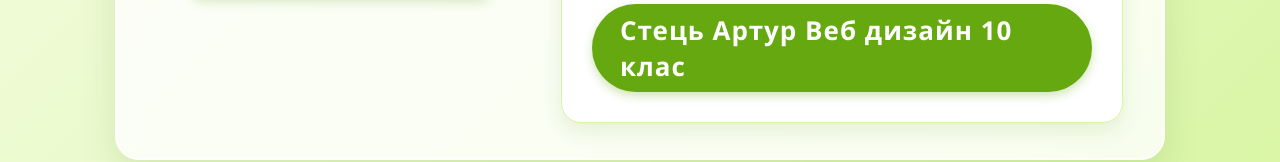
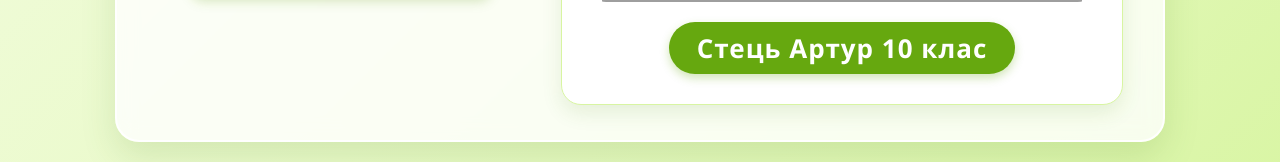
Before and after one commit to htmllitseystepan1-spec/Stetc_Arthur, a plain HTML site: page index.html in a window 1280 px wide. Shown: the part 542-704 px from the top of the page. Drawn offline with Linux system fonts and the light colour scheme; grey boxes are pictures that could not be loaded.

Commit message:
Update index.html

```diff
--- a/index.html
+++ b/index.html
@@ -25,7 +25,7 @@
         <aside class="side-banner">
             <!-- Векторне зображення комп'ютера -->
                       <img src="https://raw.githubusercontent.com/htmllitseystepan1-spec/codepen-img/refs/heads/main/%D0%9A%D0%B0%D1%80%D0%BF%D0%B0%D1%82%D1%81%D1%8C%D0%BA%D0%B8%D0%B9%20%D0%B7%D0%B0%D1%85%D1%96%D0%B4%20%D1%81%D0%BE%D0%BD%D1%86%D1%8F%20%D0%BD%D0%B0%D0%B4%20%D0%B3%D0%BE%D1%80%D0%B0%D0%BC%D0%B8.png" alt="Опис картинки" class="pc-icon">
-            <div class="class-badge">Стець Артур Веб дизайн 10 клас</div>
+            <div class="class-badge">Стець Артур 10 клас</div>
         </aside>
     </div>
 </body>
```
